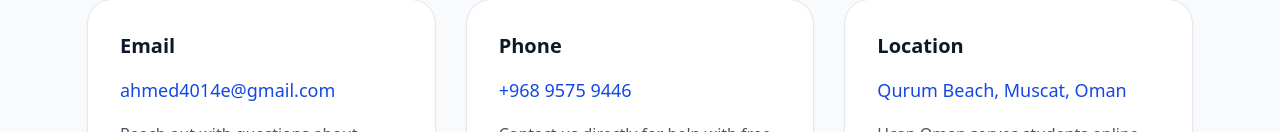
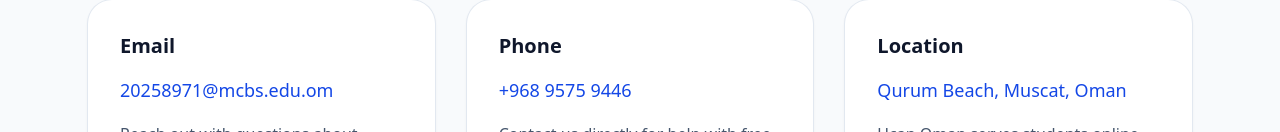
Before and after one commit to ahmed4014e4014e/RCWebsite, a React (Vite) app in the folder UcanReactApp/: page /contact in a window 1280 px wide. Shown: the part 820-952 px from the top of the page. Built offline with nearby package versions, Linux system fonts and the light colour scheme.

Commit message:
changed personal email

```diff
--- a/UcanReactApp/src/routes/contact.jsx
+++ b/UcanReactApp/src/routes/contact.jsx
@@ -1,7 +1,7 @@
 const contactMethods = [
   {
     title: "Email",
-    value: "ahmed4014e@gmail.com",
+    value: "20258971@mcbs.edu.om",
     description: "Reach out with questions about tutoring, study resources, or joining the Ucan Oman student community.",
   },
   {
```
